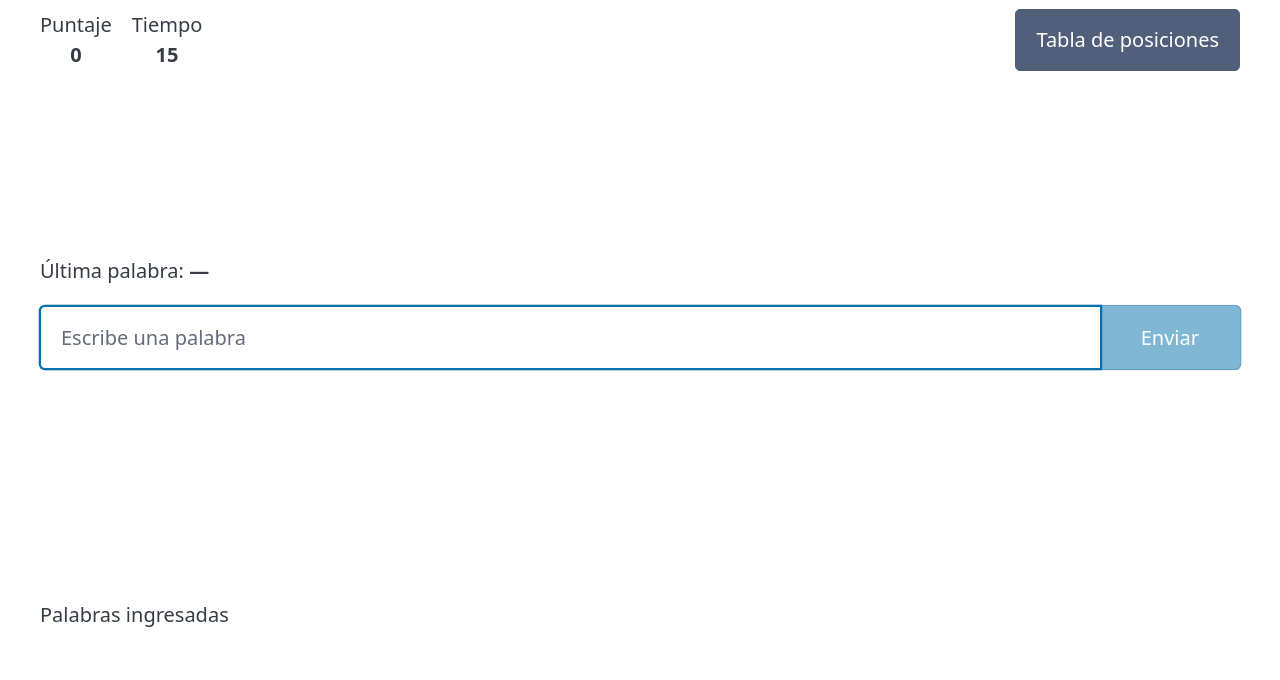
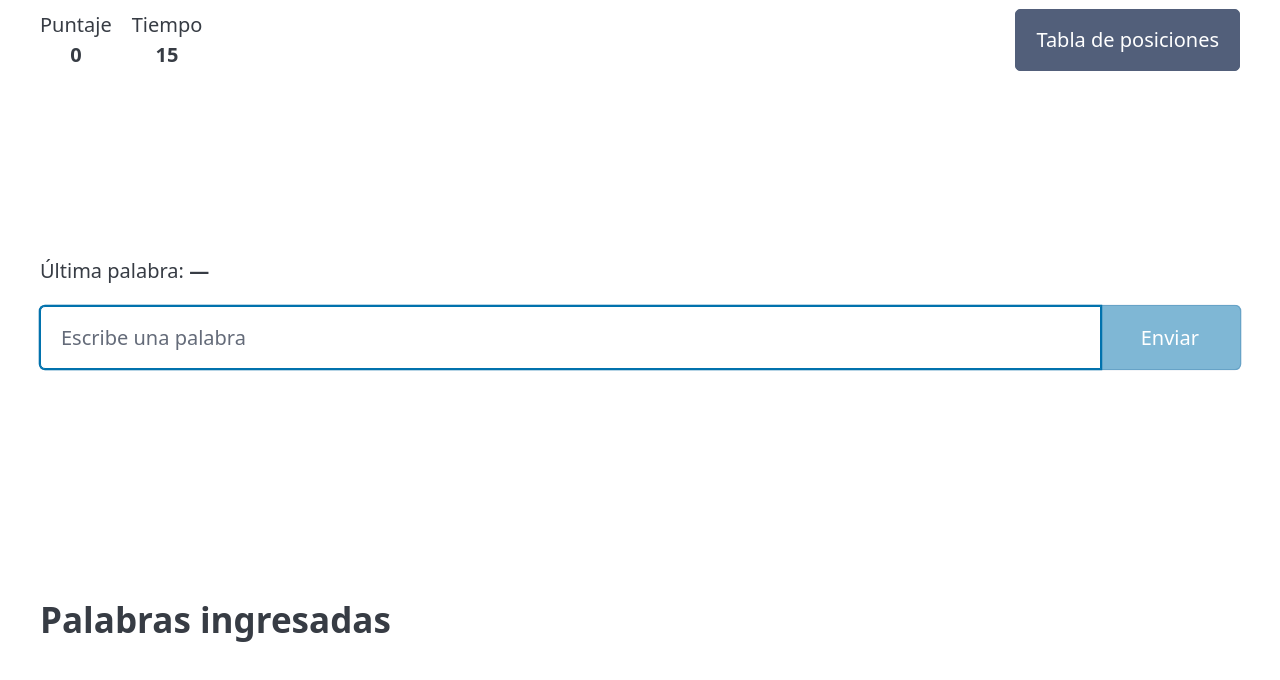
Before and after one commit to leotroche/unq-ui-leonardo-troche-trabajo-final, a React (Vite) app: page / in a window 1280 px wide. Shown: the top 680 px of the page. Built offline with nearby package versions, Linux system fonts and the light colour scheme.

Commit message:
refactor: remove header from WordList and adjust styles for better layout

```diff
--- a/src/App.tsx
+++ b/src/App.tsx
@@ -62,7 +62,6 @@ export function App() {
       </main>
 
       <footer className="footer">
-        <p>Palabras ingresadas</p>
         <WordList words={game.words} />
       </footer>
 
--- a/src/components/WordList.tsx
+++ b/src/components/WordList.tsx
@@ -4,10 +4,14 @@ interface WordListProps {
 
 export function WordList({ words }: WordListProps) {
   return (
-    <ul className="word-list">
-      {words.map((word) => (
-        <li key={word}>{word}</li>
-      ))}
-    </ul>
+    <section className="word-list">
+      <h2>Palabras ingresadas</h2>
+
+      <ul>
+        {words.map((word) => (
+          <li key={word}>{word}</li>
+        ))}
+      </ul>
+    </section>
   )
 }
--- a/src/index.css
+++ b/src/index.css
@@ -36,8 +36,8 @@ button[type='button'] {
 }
 
 .footer {
-  display: flex;
-  flex-direction: column;
+  margin-bottom: 1rem;
+  min-height: 0;
 }
 
 /* ------------------------------------------------------------
@@ -61,13 +61,27 @@ button[type='button'] {
 
 .word-list {
   display: flex;
+  flex-direction: column;
+  height: 100%;
+  min-height: 0;
+}
+
+.word-list h2 {
+  flex-shrink: 0;
+}
+
+.word-list ul {
+  flex: 1;
+  min-height: 0;
+
+  display: flex;
   flex-wrap: wrap;
+  align-content: flex-start;
   gap: 0.5rem;
 
   margin: 0;
   padding: 0;
 
-  height: 100%;
   overflow-y: auto;
 }
 
```
